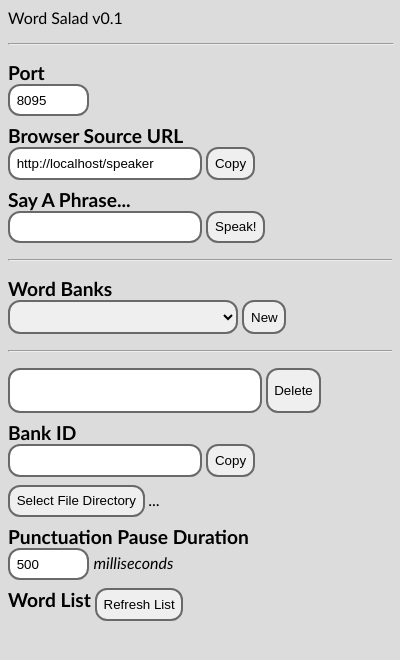
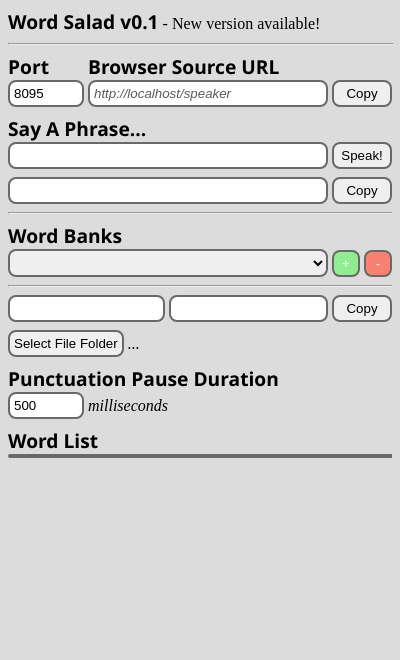
Before and after one commit to FomTarro/word-salad, an Electron app: page public/ui.html in a window 400 px wide. Drawn offline with Linux system fonts and the light colour scheme; no server answers.

Commit message:
Beautiful frontend

```diff
--- a/public/css/style.css
+++ b/public/css/style.css
@@ -1,7 +1,6 @@
 html {
     height: 100%;
     background-color: gainsboro;
-    font-family:'Gill Sans', 'Gill Sans MT', Calibri, 'Trebuchet MS', sans-serif
 }
 body {
     overflow: hidden;
@@ -13,45 +12,95 @@ body {
 
 hr {
     width: 100%;
+    margin: 0;
+}
+
+label {
+    font-family: 'Segoe UI', Tahoma, Geneva, Verdana, sans-serif;
 }
 
 ul {
-    margin-top: 0.1em;
+    width: 100%;
+    list-style-type: none;
+    padding: 0;
+    margin: 0;
+}
+
+li {
+    padding: 0.25rem;
+    padding-left: 0.5rem;
+    width: 100%;
+}
+
+li::marker{
+    display: none;
+}
+
+li:nth-child(even){
+    background-color: white;
 }
 
 select {
-    width: auto;
+    /* width: auto; */
     flex: 1;
     /* max-width: 177px;
     padding-block: 1px;
     padding-inline: 2px;
     height: 21px; */
-    display: inline-block;
+    /* display: inline-block; */
 }
 
 button, input, select{
-    padding: 0.5em;
-    border-radius: 0.75rem;
+    padding: 0.25rem;
+    border-radius: 0.5rem;
     border: 2px solid dimgray;
-    max-width: 60%;
-    min-height: 1em;
+    box-sizing: content-box;
+    /* width: 100%; */
+    min-width: 1rem;
+    max-height: 1rem;
+    align-content: center;
+}
+
+input:read-only{
+    font-style: italic;
+    color: rgba(1,1,1,0.65);
+}
+
+input[type="text"]{
+    flex-grow: 1;
+}
+
+input[type="number"]{
+    width: 4rem;
+    flex-grow: 0;
+}
+
+button {
+    flex-shrink: 0;
+}
+
+button:active{
+    background-color: khaki;
+    border-color: darkkhaki;
 }
 
 .flex {
     display: flex;
     overflow: hidden;
-    width: 100%;
 }
 
 .column {
     flex-direction: column;
-    gap: 0.5em;
+    gap: 0.5rem;
 
 }
 
 .row {
     flex-direction: row;
-    gap: 0.25em;
+    gap: 0.25rem;
+    align-content: center;
+    align-items: center;
+    width: 100%;
 }
 
 .scroll {
@@ -60,7 +109,7 @@ button, input, select{
 
 .bold {
     font-weight: bold;
-    font-size: 1.2em;
+    font-size: 1.2rem;
 }
 
 .italic {
@@ -76,6 +125,55 @@ button, input, select{
     height: 0px !important;
 }
 
+.noGap {
+    gap:0;
+}
+
+.noGrow {
+    width: auto;
+    flex-grow: 0;
+}
+
+.grow {
+    flex-grow: 1;
+}
+
+.noShrink {
+    flex-shrink: 0;
+}
+
 .contentTab {
     height: auto;
 }
+
+.frame {
+    border-radius: 0.75rem;
+    border: 2px solid dimgray;
+    box-sizing: border-box;
+    background-color: whitesmoke;
+    border-top-right-radius: 0;
+    border-bottom-right-radius: 0;
+}
+
+.red {
+    background-color: salmon;
+    color: white;
+}
+
+.green {
+    background-color: lightgreen;
+    color: white;
+}
+
+.wordButton {
+    min-width: 3rem;
+}
+
+#path {
+    overflow-x: hidden;
+}
+
+#saveIndicator {
+    font-size: 0.5em;
+    height: 0.5em;
+}
--- a/public/ui.html
+++ b/public/ui.html
@@ -2,22 +2,28 @@
 <html>
     <link rel="stylesheet" type="text/css" href='/css/style.css'>
     <body class="flex column">
-        Word Salad v0.1
+        <div>
+            <label class="bold">Word Salad v0.1</label> - <span>New version available!</span>
+        </div>
         <hr>
         <div class="flex column">
             <div>
+                <div class="flex row">
+                    <div class="flex column noGap noGrow">
                         <div>
                             <label class="bold" for="port">Port</label>
                         </div>
                         <input class="globalSetting" id="port" type="number" min="3000" max="9999" value="8095">
                     </div>
-            <div>
+                    <div class="flex column noGap grow">
                         <div>
                             <label class="bold" for="source">Browser Source URL</label>
                         </div>
                         <div class="flex row">
                             <input id="source" name="source" type="text" readonly>
-                    <button class="copy">Copy</button>
+                            <button target="source" class="wordButton copy">Copy</button>
+                        </div>
+                    </div>
                 </div>
             </div>
             <div>
@@ -25,7 +31,16 @@
                     <div>
                         <label class="bold" for="speak">Say A Phrase...</label>
                     </div>
-                    <input id="speak" name="speak" type="text"> <button id="speakButton">Speak!</button>
+                    <div class="flex column">
+                        <div class="flex row">
+                            <input id="speak" name="speak" type="text">
+                            <button class="wordButton" id="speakButton">Speak!</button>
+                        </div>
+                        <div class="flex row">
+                            <input id="speakUrl" name="speakUrl" type="text" readonly>
+                            <button target="speakUrl" class="wordButton copy">Copy</button>
+                        </div>
+                    </div>
                 </form>
             </div>
             <hr>
@@ -37,39 +52,48 @@
                     <select id="selectDropdown">
 
                     </select>
-                    <button id="createButton">New</button>
+                    <button id="createButton" class="green">+</button>
+                    <button id="deleteButton" class="red">-</button>
                 </div>
             </div>
             <hr>
             <div class="contentTab flex column" id="mainTab">
-                <div class="flex column scroll">
+                <div class="flex column">
                     <div>
                         <div class="flex row">
-                            <input class="bankSetting bold" id="name" type="text">
-                            <button id="deleteButton">Delete</button>
+                            <input class="bankSetting" id="name" type="text">
+                            <input id="uuid" type="text" readonly>
+                            <button target="uuid" class="wordButton copy">Copy</button>
                         </div>
                     </div>
-                    <div>
+                    <!-- <div>
                         <label class="bold" for="uuid">Bank ID</label>
                         <div class="flex row">
                             <input id="uuid" type="text" readonly>
-                            <button class="copy">Copy</button>
+                            <button target="uuid" class="copy">Copy</button>
                         </div>
+                    </div> -->
+                    <div>
+                        <div class="flex row">
+                            <button id="directorySelect" class="wordButton">Select File Folder</button>
+                            <span id="path" class="italic">...</span>
                         </div>
-                    <div>
-                        <button id="directorySelect">Select File Directory</button>
-                        <span id="path" class="italic">...</span>
                     </div>
                     <div>
                         <div>
                             <label class="bold" for="delay">Punctuation Pause Duration</label>
                         </div>
-                        <input class="bankSetting" id="delay" type="number" min="1" max="1000" value="500"> <span class="italic">milliseconds</span>
+                        <div class="flex row">
+                            <input class="bankSetting" id="delay" type="number" min="1" max="1000" value="500">
+                            <span class="italic">milliseconds</span>
                         </div>
+                    </div>
+                    <div class="flex column noGap">
                         <div>
-                        <div class="flex row">
-                            <label class="bold" for="wordList">Word List</label> <button id="wordRefresh">Refresh List</button>
+                            <label class="bold" for="wordList">Word List</label>
+                            <!-- <button id="wordRefresh">Refresh List</button> -->
                         </div>
+                        <div class="flex scroll frame">
                             <ul id="wordList">
 
                             </ul>
@@ -77,15 +101,32 @@
                     </div>
                 </div>
             </div>
+        </div>
+        <!-- <div id="saveIndicator" class="green"></div> -->
     </body>
     <script>
+
+        /**
+         * Takes a word over x characters and inserts a ... in the center.
+         * @param {string} word - The word to abridge.
+         * @param {number} maxLength - The maximum length to allow.
+         * @returns {string} The abridged word.
+         */
+        function abridgeWord(word, maxLength) {
+            const half = Math.floor((maxLength - 3) / 2)
+            if (word.length > maxLength) {
+            return word.substring(0, half) + '...' + word.substring(word.length-half, word.length);
+            }
+            return word;
+        }
+
         document.getElementById('source').value = `http://${window.location.host}/speaker`;
         const dropdown = document.getElementById('selectDropdown');
         function getSelectedWordBank(){
             return dropdown.options[dropdown.selectedIndex] ?? {};
         }
         dropdown.addEventListener('change', async () => {
-            populateWordBankData();
+            await populateWordBankData();
         });
 
         document.getElementById('createButton').addEventListener('click', async () => {
@@ -95,7 +136,9 @@
                     "Content-Type": "application/json",
                 }
             });
-            load();
+            await load();
+            dropdown.value = dropdown.options[dropdown.options.length - 1].value;
+            await populateWordBankData()
         });
 
         document.getElementById('deleteButton').addEventListener('click', async () => {
@@ -109,7 +152,7 @@
                 },
                 body: JSON.stringify(data)
             });
-            load();
+            await load();
         });
 
         async function getWordListForBank(bank) {
@@ -130,6 +173,7 @@
         }
 
         async function populateWordBankData(){
+            console.log("Populating for word bank:" + getSelectedWordBank().value);
             const response = await fetch(`/banks/${getSelectedWordBank().value}`, {
                 method: "GET",
                 headers: {
@@ -138,13 +182,14 @@
             });
             const bank = await response.json();
             for(const property in bank){
-                console.log(`${property} : ${bank[property]}`);
+                // console.log(`${property} : ${bank[property]}`);
                 const elem = document.getElementById(property);
                 if(elem){
                     elem.value = bank[property];
                 }
             }
-            document.getElementById("path").innerHTML = bank.path ?? "...";
+            document.getElementById("path").innerHTML = bank.path ? abridgeWord(bank.path, 32) : "...";
+            document.getElementById("speakUrl").value = `${window.location.href}speak?bank=${getSelectedWordBank().value}&phrase=${speakInput.value}`;
             getWordListForBank(bank.uuid);
         }
 
@@ -159,7 +204,7 @@
             });
             const settings = await response.json()
             for(const property in settings){
-                console.log(`${property} : ${settings[property]}`);
+                // console.log(`${property} : ${settings[property]}`);
                 const elem = document.getElementById(property);
                 if(elem){
                     elem.value = settings[property];
@@ -186,7 +231,7 @@
                     existingOption.innerHTML = bank.name;
                 }
             }
-            populateWordBankData();
+            await populateWordBankData();
         }
 
         async function saveGlobalSetting(key, value){
@@ -203,7 +248,7 @@
             if(key === "port"){
                 window.location.href = `http://localhost:${value}/`
             }
-            load();
+            await load();
         }
 
         for(const setting of document.getElementsByClassName('globalSetting')){
@@ -224,7 +269,7 @@
                 },
                 body: JSON.stringify(data)
             });
-            load();
+            await load();
         }
 
         for(const setting of document.getElementsByClassName('bankSetting')){
@@ -257,6 +302,16 @@
             });
         }
 
+        for(const button of document.getElementsByClassName('copy')){
+            button.addEventListener("click", async () => {
+                const target = document.getElementById(button.getAttribute("target"));
+                target.select();
+                navigator.clipboard.writeText(
+                    target.value
+                );
+            })
+        }
+
         const speakInput = document.getElementById('speak');
         document.getElementById('speakButton').addEventListener('click', async () => {
             console.log(`Saying: ${speakInput.value}`);
```
Lines whose indentation alone changed are shown as unchanged.
